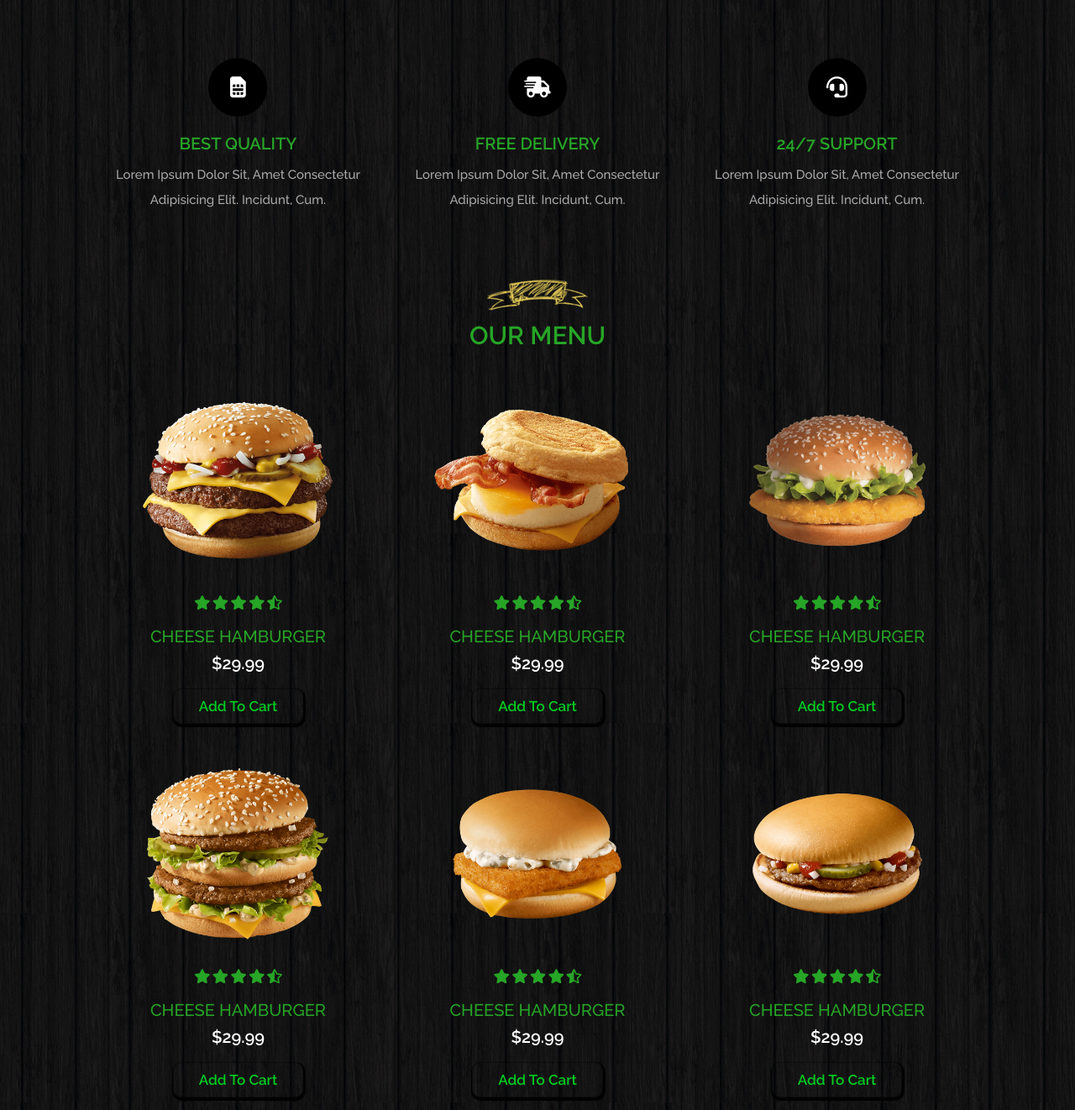
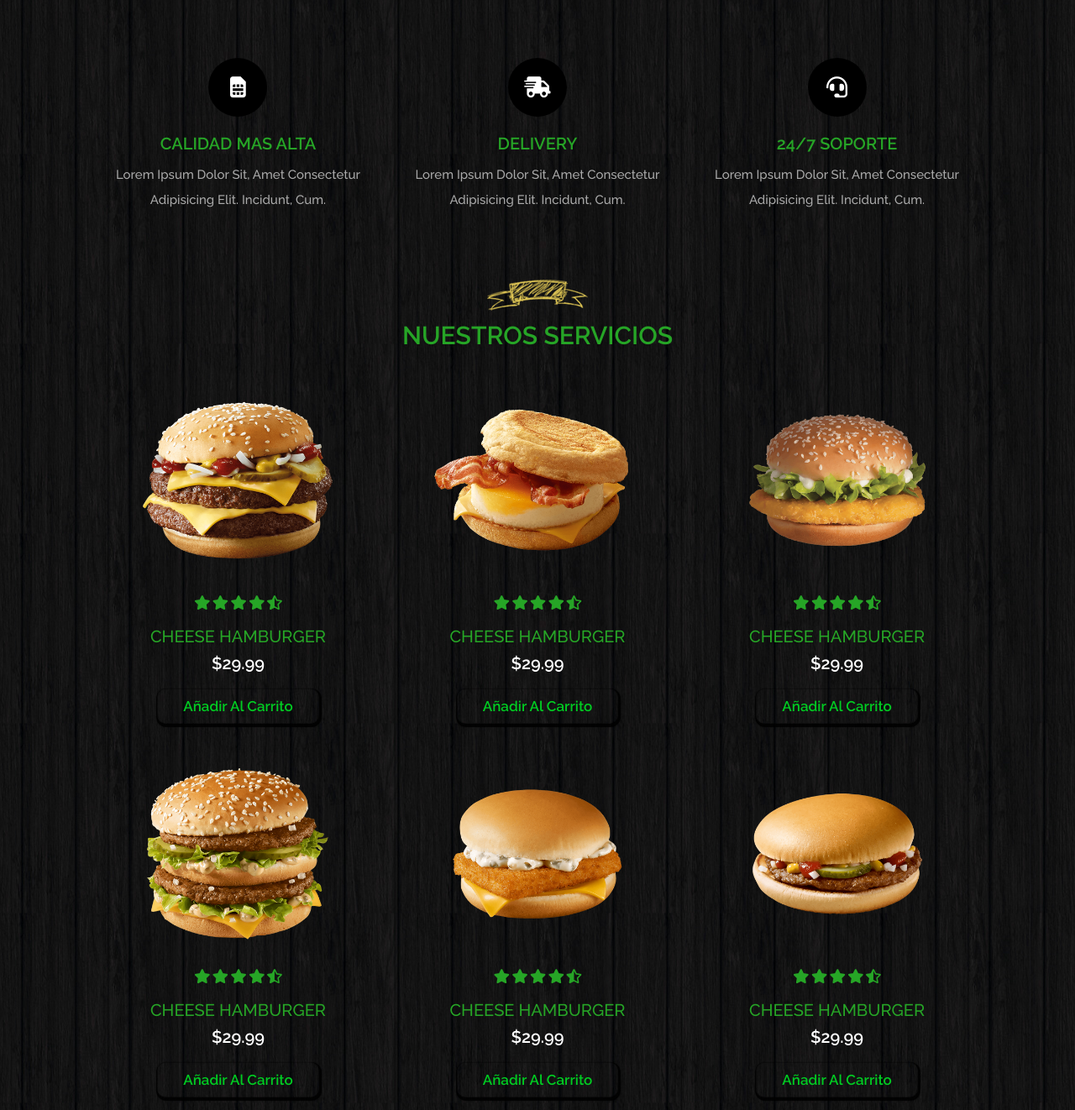
Before and after one commit to GaboProgramers/Prototipo-version-0.1, a plain HTML site: page index.html in a window 1280 px wide. Shown: the part 836-2158 px from the top of the page at 84% size. Drawn offline with nearby package versions, Linux system fonts and the light colour scheme.

Commit message:
nuevos cambios

```diff
--- a/index.html
+++ b/index.html
@@ -10,8 +10,8 @@
     <link rel="stylesheet" href="https://cdnjs.cloudflare.com/ajax/libs/font-awesome/5.15.4/css/all.min.css">
 
     <link rel="icon" type="image/jpg" href="images/photo_2022-01-22_15-13-09.jpg">
-
-    <link rel="stylesheet" href="https://cdnjs.cloudflare.com/ajax/libs/aos/2.3.4/aos.css">
+<!--
+    <link rel="stylesheet" href="https://cdnjs.cloudflare.com/ajax/libs/aos/2.3.4/aos.css">-->
 
     <!-- custom css file link  -->
     <link rel="stylesheet" href="css/style.css">
@@ -41,7 +41,7 @@
       <a href="#home" class="logo"><img src="images/photo_2022-01-22_15-29-49-removebg-preview.png" alt=""></a>
 
       <form action="" class="search-form">
-         <input type="search" name="" placeholder="search here..." id="search-box">
+         <input type="search" name="" placeholder="Buscar Aqui..." id="search-box">
          <label for="search-box" class="fas fa-search icons"></label>
       </form>
 
@@ -73,19 +73,19 @@
 
       <div class="box" data-aos="fade-up" data-aos-delay="150">
          <i class="fas fa-sim-card"></i>
-         <h3>best quality</h3>
+         <h3>Calidad Mas Alta</h3>
          <p>Lorem ipsum dolor sit, amet consectetur adipisicing elit. Incidunt, cum.</p>
       </div>
 
       <div class="box" data-aos="fade-up" data-aos-delay="300">
          <i class="fas fa-shipping-fast"></i>
-         <h3>free delivery</h3>
+         <h3>delivery</h3>
          <p>Lorem ipsum dolor sit, amet consectetur adipisicing elit. Incidunt, cum.</p>
       </div>
 
       <div class="box" data-aos="fade-up" data-aos-delay="450">
          <i class="fas fa-headset"></i>
-         <h3>24/7 support</h3>
+         <h3>24/7 soporte</h3>
          <p>Lorem ipsum dolor sit, amet consectetur adipisicing elit. Incidunt, cum.</p>
       </div>
 
@@ -99,7 +99,7 @@
 
       <div class="heading">
          <img src="images/title-img.png" alt="">
-         <h3>our menu</h3>
+         <h3>Nuestros Servicios</h3>
       </div>
 
       <div class="box-container">
@@ -116,7 +116,7 @@
                </div>
                <h3>cheese hamburger</h3>
                <div class="price">$29.99</div>
-               <a href="#" class="btn">add to cart</a>
+               <a href="#" class="btn">Añadir al Carrito</a>
             </div>
          </div>
 
@@ -132,7 +132,7 @@
                </div>
                <h3>cheese hamburger</h3>
                <div class="price">$29.99</div>
-               <a href="#" class="btn">add to cart</a>
+               <a href="#" class="btn">Añadir al Carrito</a>
             </div>
          </div>
 
@@ -148,7 +148,7 @@
                </div>
                <h3>cheese hamburger</h3>
                <div class="price">$29.99</div>
-               <a href="#" class="btn">add to cart</a>
+               <a href="#" class="btn">Añadir al Carrito</a>
             </div>
          </div>
 
@@ -164,7 +164,7 @@
                </div>
                <h3>cheese hamburger</h3>
                <div class="price">$29.99</div>
-               <a href="#" class="btn">add to cart</a>
+               <a href="#" class="btn">Añadir al Carrito</a>
             </div>
          </div>
 
@@ -180,7 +180,7 @@
                </div>
                <h3>cheese hamburger</h3>
                <div class="price">$29.99</div>
-               <a href="#" class="btn">add to cart</a>
+               <a href="#" class="btn">Añadir al Carrito</a>
             </div>
          </div>
 
@@ -196,7 +196,7 @@
                </div>
                <h3>cheese hamburger</h3>
                <div class="price">$29.99</div>
-               <a href="#" class="btn">add to cart</a>
+               <a href="#" class="btn">Añadir al Carrito</a>
             </div>
          </div>
 
@@ -373,7 +373,7 @@
             <div class="content">
                <h3>blog title goes here.</h3>
                <p>Lorem ipsum dolor sit, amet consectetur adipisicing elit. Voluptas, maxime.</p>
-               <a href="#" class="btn">read more</a>
+               <a href="#" class="btn">Leer Mas</a>
             </div>
          </div>
 
@@ -388,7 +388,7 @@
             <div class="content">
                <h3>blog title goes here.</h3>
                <p>Lorem ipsum dolor sit, amet consectetur adipisicing elit. Voluptas, maxime.</p>
-               <a href="#" class="btn">read more</a>
+               <a href="#" class="btn">Leer Mas</a>
             </div>
          </div>
 
@@ -403,7 +403,7 @@
             <div class="content">
                <h3>blog title goes here.</h3>
                <p>Lorem ipsum dolor sit, amet consectetur adipisicing elit. Voluptas, maxime.</p>
-               <a href="#" class="btn">read more</a>
+               <a href="#" class="btn">Leer Mas</a>
             </div>
          </div>
 
```
